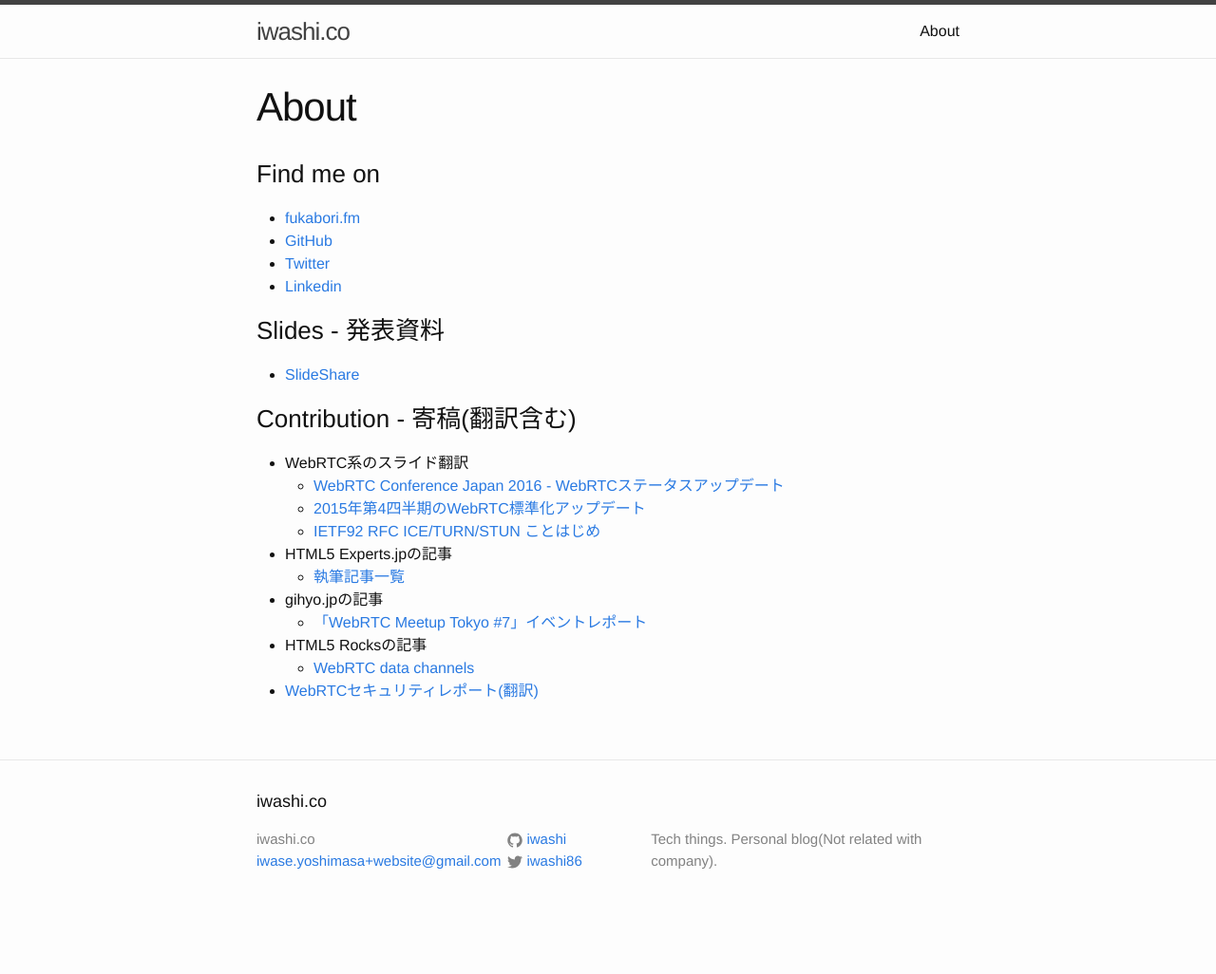
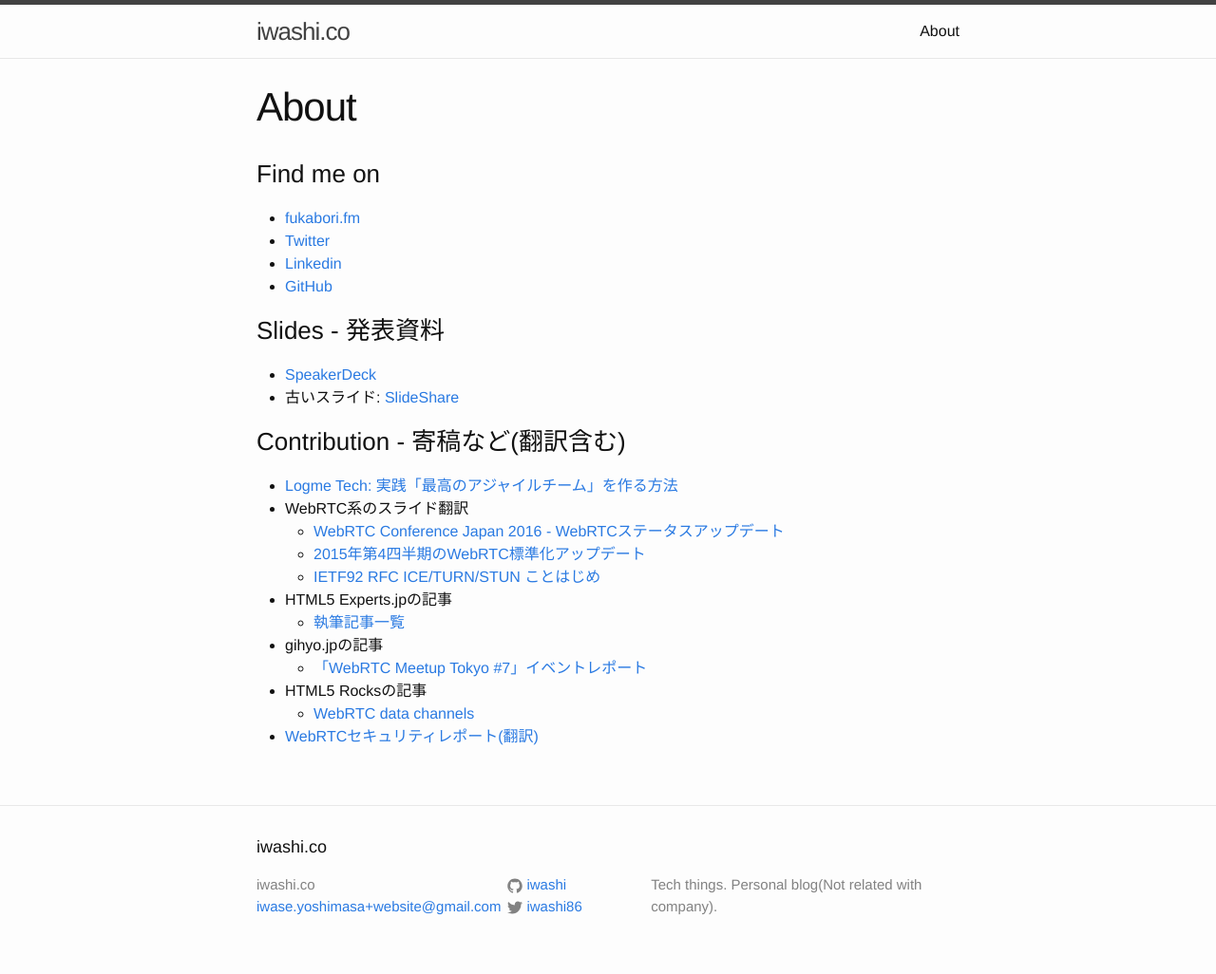
Before and after one commit to iwashi/iwashi.github.io, a Jekyll site: the page built from about.md, in a window 1280 px wide. Shown: the whole page at 95% size. Built offline with Jekyll 4.4.1, drawn with Linux system fonts in a browser that asks for light colours; before the commit the page ends 978 px from its top, so only the background shows below that.

Commit message:
some updates

```diff
--- a/about.md
+++ b/about.md
@@ -7,16 +7,18 @@ permalink: /about/
 ### Find me on
 
 - [fukabori.fm](https://fukabori.fm/)
-- [GitHub](https://github.com/iwashi)
 - [Twitter](https://twitter.com/iwashi86)
 - [Linkedin](http://jp.linkedin.com/pub/yoshimasa-iwase/a0/2a7/576)
+- [GitHub](https://github.com/iwashi)
 
 ### Slides - 発表資料
 
-- [SlideShare](https://www.slideshare.net/iwashi86/)
+- [SpeakerDeck](https://speakerdeck.com/iwashi86)
+- 古いスライド: [SlideShare](https://www.slideshare.net/iwashi86/)
 
-### Contribution - 寄稿(翻訳含む)
+### Contribution - 寄稿など(翻訳含む)
 
+- [Logme Tech: 実践「最高のアジャイルチーム」を作る方法](https://logmi.jp/tech/articles/320513)
 - WebRTC系のスライド翻訳
   - [WebRTC Conference Japan 2016 - WebRTCステータスアップデート](https://docs.google.com/presentation/d/1Z44qq92kMnqweDoqiPw1ro84TdTVeCiwFrmIy8N_pKI/edit#slide=id.g1193d3ae62_2_73)
   - [2015年第4四半期のWebRTC標準化アップデート](http://www.slideshare.net/iwashi86/2015-4-webrtc)
```
